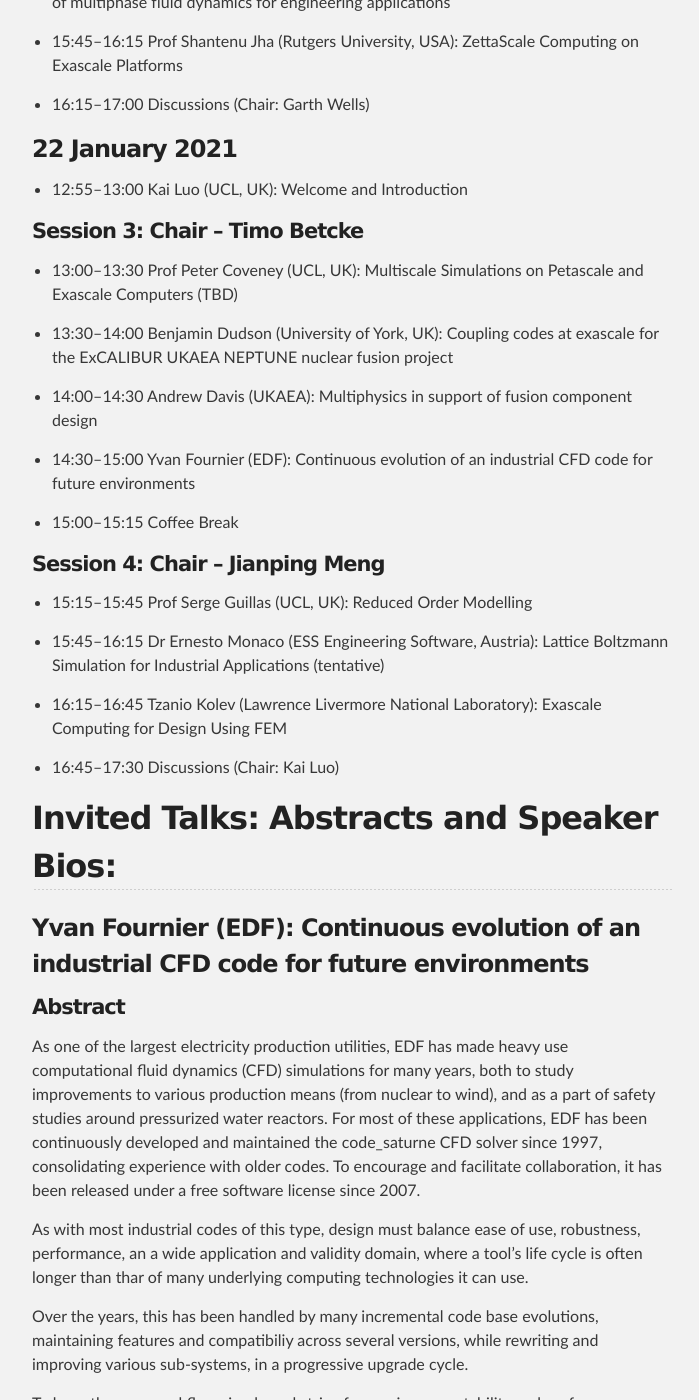
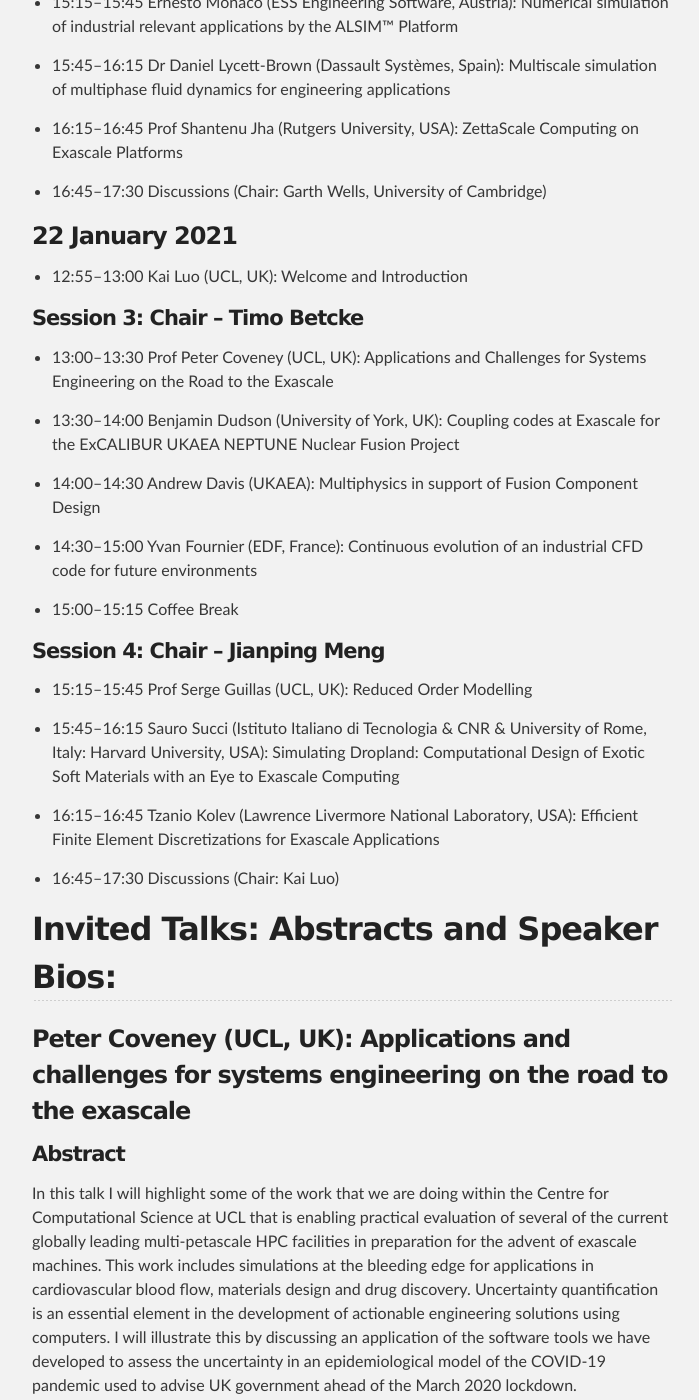
Before and after one commit to Excalibur-SLE/Excalibur-SLE.github.io, a Jekyll site: the page built from workshop3.md, in a window 1280 px wide and 1400 px high, scrolled down 1521 px. Shown: the whole window, without its empty margins (288-987 px from the left). Built offline with Jekyll 4.4.1, drawn with Linux system fonts in a browser that asks for light colours; our own code applies the rules of GitHub Pages for plain Markdown files; some of the changed text lies outside the part shown.

Commit message:
Update schedule and abstracts

```diff
--- a/workshop3.md
+++ b/workshop3.md
@@ -44,7 +44,7 @@ discussions and actions in the field.
 
 - 13:00-13:30 Prof Haohuan Fu (Tsinghua University & National Supercomputing Center in Wuxi, China): Optimizing CESM-HR on Sunway TaihuLight and An Unprecedented Set of Multi-Century Simulation
 
-- 13:30-14:00 Dr Christopher Maynard (University of Reading, UK): Exascale Computing (TBD)
+- 13:30-14:00 Dr Christopher Maynard (University of Reading and Met Office, UK): Realising Richardson’s Dream: Developing Modelling Capability at Exascale for the Met Office
 
 - 14:00-14:30 Stephen Longshaw (STFC/DL/SC, UK): General High-Performance Code Coupling
 
@@ -54,11 +54,13 @@ discussions and actions in the field.
 
 #### Session 2: Chair – Peter Coveney
 
-- 15:15–15:45 Dr Daniel Lycett-Brown (Dassault Systèmes, Spain): Multiscale simulation of multiphase fluid dynamics for engineering applications
+- 15:15–15:45 Ernesto Monaco (ESS Engineering Software, Austria): Numerical simulation of industrial relevant applications by the ALSIM™ Platform
 
-- 15:45–16:15 Prof Shantenu Jha (Rutgers University, USA): ZettaScale Computing on Exascale Platforms
+- 15:45–16:15 Dr Daniel Lycett-Brown (Dassault Systèmes, Spain): Multiscale simulation of multiphase fluid dynamics for engineering applications
 
-- 16:15–17:00 Discussions (Chair: Garth Wells)
+- 16:15–16:45 Prof Shantenu Jha (Rutgers University, USA): ZettaScale Computing on Exascale Platforms
+
+- 16:45–17:30 Discussions (Chair: Garth Wells, University of Cambridge)
 
 ### 22 January 2021
 
@@ -66,13 +68,13 @@ discussions and actions in the field.
 
 #### Session 3: Chair – Timo Betcke
 
-- 13:00–13:30 Prof Peter Coveney (UCL, UK): Multiscale Simulations on Petascale and Exascale Computers (TBD)
+- 13:00–13:30 Prof Peter Coveney (UCL, UK): Applications and Challenges for Systems Engineering on the Road to the Exascale
 
-- 13:30–14:00 Benjamin Dudson (University of York, UK): Coupling codes at exascale for the ExCALIBUR UKAEA NEPTUNE nuclear fusion project
+- 13:30–14:00 Benjamin Dudson (University of York, UK): Coupling codes at Exascale for the ExCALIBUR UKAEA NEPTUNE Nuclear Fusion Project
 
-- 14:00–14:30 Andrew Davis (UKAEA): Multiphysics in support of fusion component design
+- 14:00–14:30 Andrew Davis (UKAEA): Multiphysics in support of Fusion Component Design
 
-- 14:30–15:00 Yvan Fournier (EDF): Continuous evolution of an industrial CFD code for future environments
+- 14:30–15:00 Yvan Fournier (EDF, France): Continuous evolution of an industrial CFD code for future environments
 
 - 15:00–15:15 Coffee Break
 
@@ -80,14 +82,25 @@ discussions and actions in the field.
 
 - 15:15–15:45 Prof Serge Guillas (UCL, UK): Reduced Order Modelling
 
-- 15:45–16:15 Dr Ernesto Monaco (ESS Engineering Software, Austria): Lattice Boltzmann Simulation for Industrial Applications (tentative)
+- 15:45–16:15 Sauro Succi (Istituto Italiano di Tecnologia & CNR & University of Rome, Italy: Harvard University, USA): Simulating Dropland: Computational Design of Exotic Soft Materials with an Eye to Exascale Computing
 
-- 16:15–16:45 Tzanio Kolev (Lawrence Livermore National Laboratory): Exascale Computing for Design Using FEM
+- 16:15–16:45 Tzanio Kolev (Lawrence Livermore National Laboratory, USA): Efficient Finite Element Discretizations for Exascale Applications
 
 - 16:45–17:30 Discussions (Chair: Kai Luo)
 
 
 ## Invited Talks: Abstracts and Speaker Bios:
+
+### Peter Coveney (UCL, UK): Applications and challenges for systems engineering on the road to the exascale
+
+#### Abstract
+
+In this talk I will highlight some of the work that we are doing within the Centre for Computational Science at UCL that is enabling practical evaluation of several of the current globally leading multi-petascale HPC facilities in preparation for the advent of exascale machines. This work includes simulations at the bleeding edge for applications in cardiovascular blood flow, materials design and drug discovery.
+Uncertainty quantification is an essential element in the development of actionable engineering solutions using computers. I will illustrate this by discussing an application of the software tools we have developed to assess the uncertainty in an epidemiological model of the COVID-19 pandemic used to advise UK government ahead of the March 2020 lockdown.
+
+#### Bio
+
+Peter Coveney holds a Chair in Physical Chemistry and is Director of the Centre for Computational Science. He has been at the forefront of HPC-based scientific research for the past twenty years and has led the development of several codes, including the HemeLB and LB3D lattice-Boltzmann packages, which scale to hundreds of thousands of cores on several of the largest supercomputers available. He leads many large projects (MAPPER, ComPat, VECMA FETHPC and CompBioMed1 and 2 phases of the CoE) in which HPC is a central component, including the EPSRC RealityGrid project and subsequent Platform Grant, and the EU HPC Centre of Excellence in Computational Biomedicine.
 
 ### Yvan Fournier (EDF): Continuous evolution of an industrial CFD code for future environments
 
@@ -182,6 +195,25 @@ consecutive winning of the ACM Gordon Bell Prizes (nonhydrostatic
 atmospheric dynamic solver in 2016, and nonlinear earthquake
 simulation in 2017).
 
+### Serge Guillas (UCL, UK): Reduced Order Modelling
+
+#### Abstract
+
+Uncertainty quantification of complex coupled models is done
+via building surrogates (known as statistical emulators) that mimic
+the input-output relationship, in order to alleviate the computational
+burden of running ensembles. However, the complexities of models are
+often large so building emulators can be challenging. In this talk, we
+discuss strategies to reduce input and output dimensions with little
+loss in information, exploiting input sensitivities and output
+variability over time or space. We also propose a bespoke
+approach for systems of sub-models where emulators can be linked to
+achieve large gains in computational efficiency and approximation
+accuracy.
+
+#### Bio
+
+S. Guillas is Professor of Statistics at UCL and the Met Office Joint Chair in Data Sciences for Weather and Climate. He obtained his PhD (Paris 6 Pierre-et-Marie-Curie, France) in 2001. He was postdoc at the University of Chicago, USA over 2002-2004, Assistant Professor (Georgia Institute of Technology, USA) over 2004-2007, and joined UCL in 2007. He was vice-Chair of the SIAM activity group on Uncertainty Quantification (UQ) over 2015-2016. He is currently Chair of the Working group on Uncertainties in the COST action "Accelerating Global science In Tsunami HAzard and Risk analysis" (AGITHAR, 25 countries). He leads several projects on UQ, mostly for multi-scale and multi-physics simulations on HPC. He founded in 2019 the UQ interest group at the Alan Turing Institute.
 
 ### Prof Shantenu Jha (Rutgers University, USA): ZettaScale Computing on Exascale Platforms
 
@@ -326,6 +358,40 @@ scientific software.
  revolutionary in the simulation tools needed to design the
  engineering applications of tomorrow.
 
+### Dr Christopher Maynard (University of Reading and Met Office, UK): Realising Richardson’s dream: Developing modelling capability at Exascale for the Met Office
+
+#### Abstract
+
+The Met Office is developing a new weather and climate
+modelling system to exploit Exoscale computing. The atmospheric model
+is named LFRic after Lewis Fry Richardson, who first attempted
+numerical weather prediction a century ago. The LFRic model is being
+co-designed with a Domain Specific Language (DSL) and new scientific
+methods, such as communication avoiding algorithms. The DSL allows for
+single source science code with parallel code for different
+programming models. Some Initial performance results are shown.
+
+#### Bio
+
+Chris Maynard has been an Associate Professor of Computer Science
+at the University of Reading since January 2018 and he retains his
+position as an Expert Scientific Software Engineer at the Met Office
+which he has held since 2012. Prior to joining the Met Office he
+worked at the Edinburgh Parallel Computing Centre (EPCC) where he
+developed and optimised scientific software for supercomputers in
+diverse fields such as Particle Physics, Computational Fluid Dynamics
+(CFD), Magnetic materials, acoustic properties of materials, Group
+Theory, Numerical Analysis and Quantum Computing. He obtained his PhD
+in 1998 from the University of Edinburgh in theoretical particle
+physics. Since joining the Met Office he has optimised the solver for
+the UM dynamical core called ENDGame. He is leading the development of
+a domain specific language for the new Met Office Model, Gung Ho/LFRic
+to enable performance on diverse exascale computing architectures. His
+research interests include methods for High Performance Computing,
+parallel programming models, languages and algorithms and domain
+specific languages.
+
+
 ### Dr Ernesto Monaco (ESS Engineering Software, Austria): Numerical simulation of industrial relevant applications by the ALSIM™ Platform
 
 #### Abstract
```
